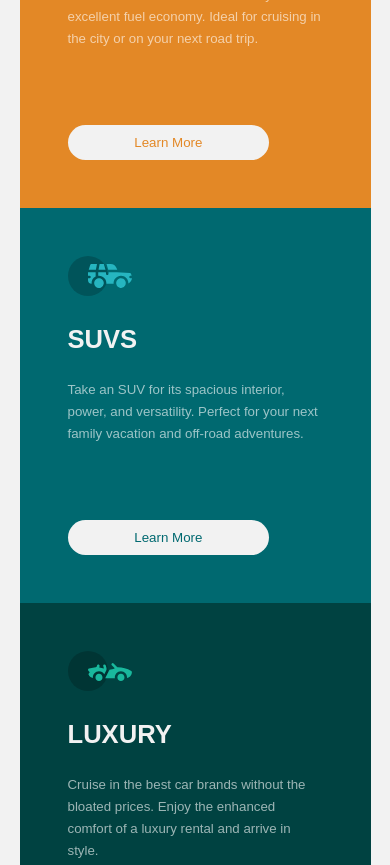
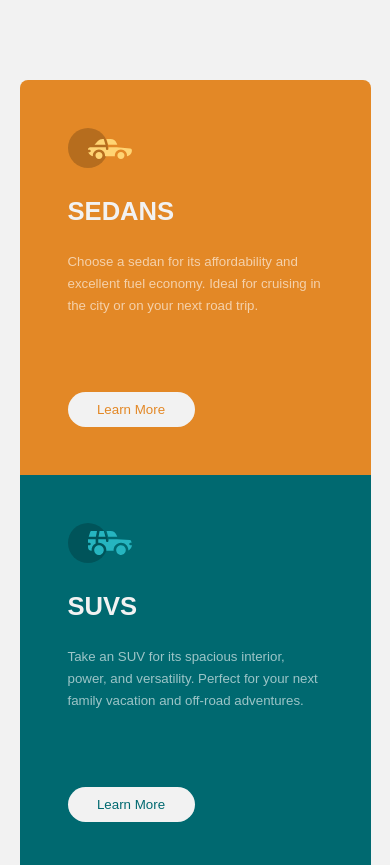
Before and after one commit to DEDI308/3cardcolumn1, a plain HTML site: page index.html in a window 390 px wide. Shown: the top 865 px of the page. Drawn offline with Linux system fonts and the light colour scheme.

Commit message:
style.css

```diff
--- a/style.css
+++ b/style.css
@@ -110,20 +110,33 @@ p {
 
 @media screen and (max-width:800px) {
 
+    body {
+        justify-content: start;
+    }
+
     .container {
         display: flex;
         flex-direction: column;
         width: 90%;
+        margin: auto;
+        padding-top: 5rem;
+        padding-bottom: 5rem;
+
     }
 
     .sedan {
-
+        border-radius: 8px 8px 0px 0px;
     }
 
-    .suv {
-
+    .btn {
+        margin-right: 8rem;
     }
 
     .luxury {
+         border-radius: 0px 0px 8px 8px;
+    }
 
+    .attribution {
+        display: none;
     }
+}
```
